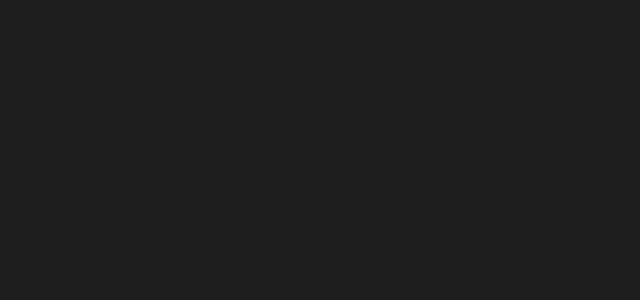
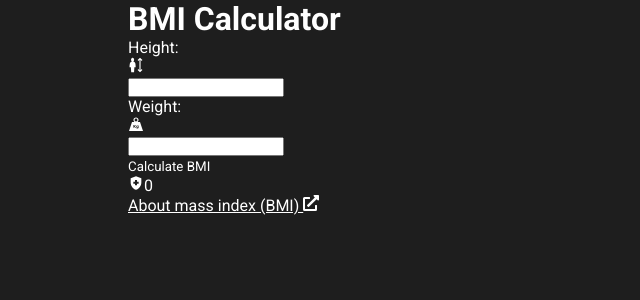
Before and after one commit to andreas-yuji-fujiki/react-bmi-calculator, a React (Vite) app: page / in a window 1280 px wide. Shown: the top 300 px of the page, without its empty margins (0-640 px from the left). Built offline with nearby package versions, Linux system fonts and the light colour scheme.

Commit message:
feat(bmiCalculator): created

```diff
--- a/src/components/organisms/BmiCalculator.tsx
+++ b/src/components/organisms/BmiCalculator.tsx
@@ -1,10 +1,90 @@
 import styled from "styled-components";
+import { useState } from "react";
+
+import BmiForm from "../molecules/BmiForm";
+import ResultBox from "../molecules/ResultBox";
 
 export default function BmiCalculator(){
+    {/* states */}
+    const [ bmi , setBmi ] = useState<number>(0)
+    const [ description, setDescription ] = useState<string>('')
+    const [ descriptionColor, setDescriptionColor ] = useState< 'green' | 'yellow' | 'red' >('green')
+
+    const [ height , setHeight ] = useState<number>(0)
+    const [ weight , setWeight ] = useState<number>(0)
+
+    {/* calculate bmi function */}
+    function calculateBMI(){
+        if ( height === 0 || height < 0 || weight === 0 || weight < 0) {
+            return
+        }
+
+        const dividedHeight = height / 100
+
+        const calculatedBmi = weight / (dividedHeight * dividedHeight)
+
+        setBmi(calculatedBmi)
+        createResult(calculatedBmi)
+    }
+
+    {/* create description function */}
+    function createResult( calculatedBmi : number){
+        if ( calculatedBmi < 18.5 ) {
+            setDescription('Underweight.')
+            setDescriptionColor('yellow')
+        }
+        if ( calculatedBmi > 18.5 && calculatedBmi < 24.9 ) {
+            setDescription('Normal weight.')
+            setDescriptionColor('green')
+        }
+        if ( calculatedBmi > 24.9 && calculatedBmi < 29.9 ) {
+            setDescription('Overweight.')
+            setDescriptionColor('yellow')
+        }
+        if ( calculatedBmi > 29.9 && calculatedBmi < 34.9 ) {
+            setDescription('Obesity Class 1 (Moderate).')
+            setDescriptionColor('yellow')
+        }
+        if ( calculatedBmi > 34.9 && calculatedBmi < 40) {
+            setDescription('Obesity Class 2 (Severe).')
+            setDescriptionColor('red')
+        }
+        if ( calculatedBmi > 40) {
+            setDescription('Obesity Class 3 (Morbid).')
+            setDescriptionColor('red')
+        }
+    }
+
+    {/* handle submit function */}
+    function handleSubmit( e: React.FormEvent ){
+        e.preventDefault()
+        calculateBMI()
+    }
+
     return(
         <CalculatorWrapper>
+            {/* form */}
+            <BmiForm
+                heightInputOnchange={(e) => setHeight(Number(e.target.value))}
+                heightInputValue={String(height)}
+
+                weightInputOnchange={(e) => setWeight(Number(e.target.value))}
+                weightInputValue={String(weight)}
+
+                onSubmit={handleSubmit}
+            />
+
+            {/* result */}
+            <ResultWrapper>
+                <ResultBox
+                    bmi={bmi}
+                    description={description}
+                    descriptionColor={descriptionColor}
+                />
+            </ResultWrapper>
         </CalculatorWrapper>
     )
 }
 
 const CalculatorWrapper = styled.div``
+const ResultWrapper = styled.div``
```
